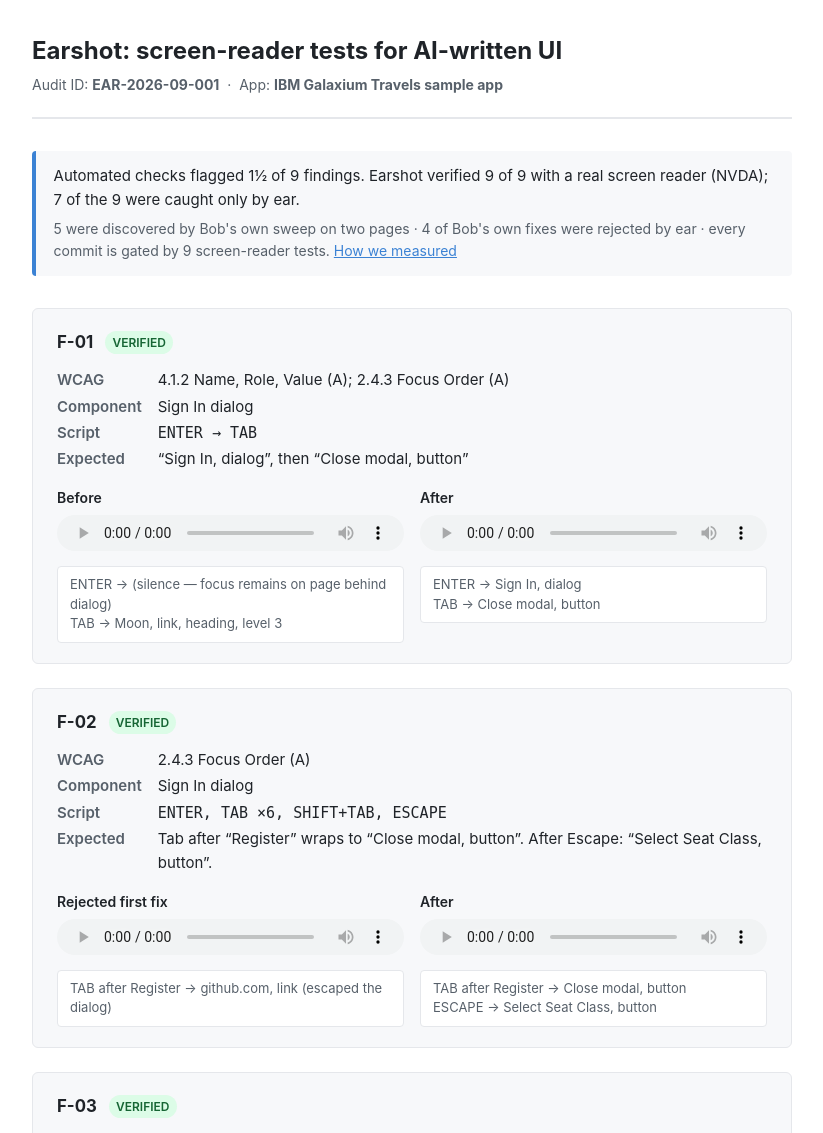
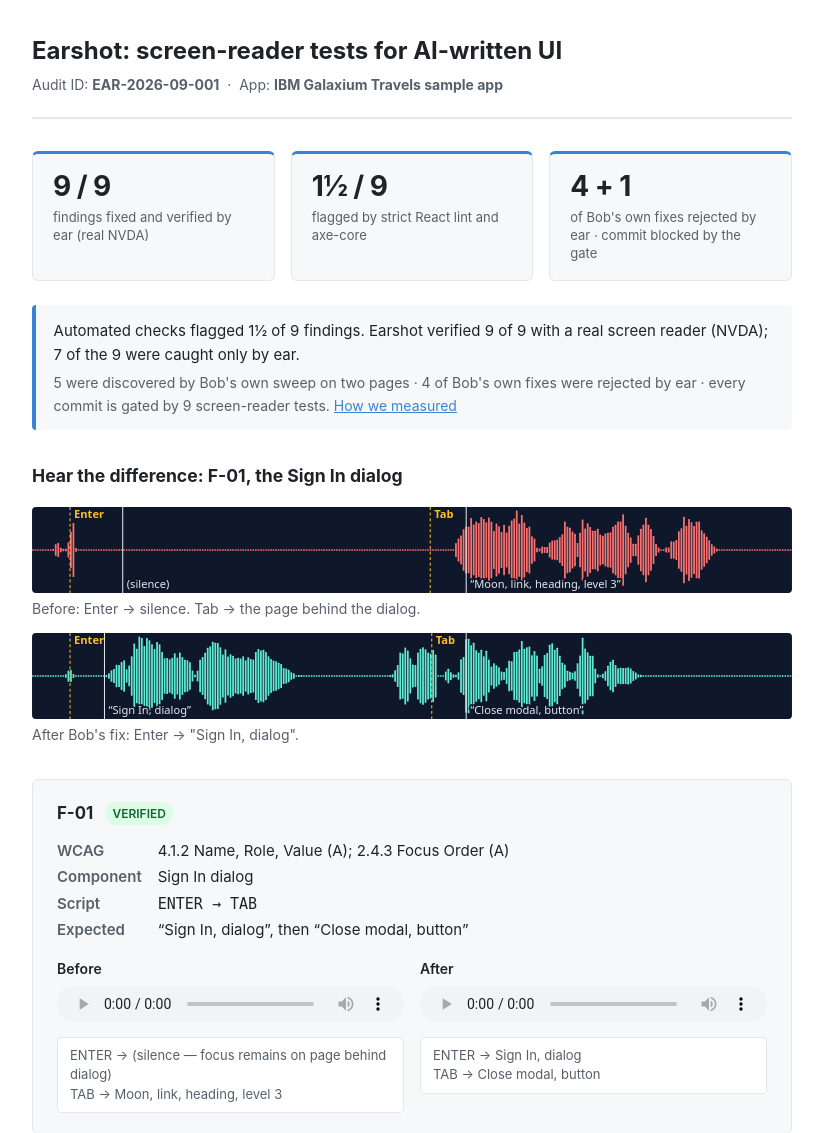
Before and after one commit to py-tr/earshot, a PHP site: page /report/ in a window 1280 px wide. Shown: the top 1133 px of the page, without its empty margins (228-1051 px from the left). Run offline with PHP 8.4, Linux system fonts and the light colour scheme.

Commit message:
report: first screen with scoreboard tiles and F-01 before/after waveforms (Bob task28)

```diff
--- a/report/index.html
+++ b/report/index.html
@@ -17,10 +17,44 @@
       </p>
     </header>
 
+    <section class="scoreboard" aria-labelledby="scoreboard-heading">
+      <h2 id="scoreboard-heading" class="visually-hidden">Summary</h2>
+      <div class="scoreboard-tiles">
+        <div class="scoreboard-tile">
+          <span class="scoreboard-number">9 / 9</span>
+          <span class="scoreboard-caption">findings fixed and verified by ear (real NVDA)</span>
+        </div>
+        <div class="scoreboard-tile">
+          <span class="scoreboard-number">1½ / 9</span>
+          <span class="scoreboard-caption">flagged by strict React lint and axe-core</span>
+        </div>
+        <div class="scoreboard-tile">
+          <span class="scoreboard-number">4 + 1</span>
+          <span class="scoreboard-caption">of Bob's own fixes rejected by ear · commit blocked by the gate</span>
+        </div>
+      </div>
+    </section>
+
     <div class="banner" role="note" aria-label="Summary">
       <p>Automated checks flagged 1½ of 9 findings. Earshot verified 9 of 9 with a real screen reader (NVDA); 7 of the 9 were caught only by ear.</p>
       <p>5 were discovered by Bob's own sweep on two pages · 4 of Bob's own fixes were rejected by ear · every commit is gated by 9 screen-reader tests. <a href="https://github.com/py-tr/earshot/blob/main/bench/RESULTS.md">How we measured</a></p>
     </div>
+
+    <section class="f01-section" aria-labelledby="f01-heading">
+      <h2 id="f01-heading">Hear the difference: F-01, the Sign In dialog</h2>
+      <figure class="f01-figure">
+        <img src="f01_before.svg"
+             alt="Before the fix: after Enter, NVDA says nothing; after Tab it reads Moon, link, heading, level 3 from the page behind the dialog"
+             width="100%">
+        <figcaption>Before: Enter → silence. Tab → the page behind the dialog.</figcaption>
+      </figure>
+      <figure class="f01-figure">
+        <img src="f01_after.svg"
+             alt="After the fix: after Enter, NVDA says Sign In, dialog; after Tab it says Close modal, button"
+             width="100%">
+        <figcaption>After Bob's fix: Enter → "Sign In, dialog".</figcaption>
+      </figure>
+    </section>
 
     <main>
       <h2 class="visually-hidden">Findings</h2>
--- a/report/report.css
+++ b/report/report.css
@@ -40,6 +40,72 @@ audio:focus-visible {
 .site-header { border-bottom: 2px solid var(--border); padding-bottom: 1.25rem; margin-bottom: 2rem; }
 .site-header h1 { font-size: 1.5rem; font-weight: 700; }
 .site-header .meta { color: var(--muted); font-size: 0.875rem; margin-top: 0.25rem; }
+
+/* Scoreboard */
+.scoreboard { margin-bottom: 1.5rem; }
+
+.scoreboard-tiles {
+  display: grid;
+  grid-template-columns: repeat(3, 1fr);
+  gap: 1rem;
+}
+
+@media (max-width: 520px) {
+  .scoreboard-tiles { grid-template-columns: 1fr; }
+}
+
+.scoreboard-tile {
+  display: flex;
+  flex-direction: column;
+  gap: 0.35rem;
+  padding: 1.1rem 1.25rem;
+  background: var(--surface);
+  border: 1px solid var(--border);
+  border-top: 3px solid var(--accent);
+  border-radius: 6px;
+}
+
+.scoreboard-number {
+  font-size: 1.75rem;
+  font-weight: 700;
+  line-height: 1.1;
+  color: var(--text);
+  letter-spacing: -0.02em;
+}
+
+.scoreboard-caption {
+  font-size: 0.8125rem;
+  color: var(--muted);
+  line-height: 1.4;
+}
+
+/* F-01 waveform section */
+.f01-section {
+  margin-bottom: 2rem;
+}
+
+.f01-section h2 {
+  font-size: 1.1rem;
+  font-weight: 700;
+  margin-bottom: 1rem;
+}
+
+.f01-figure {
+  margin: 0 0 0.75rem;
+}
+
+.f01-figure img {
+  display: block;
+  width: 100%;
+  height: auto;
+  border-radius: 4px;
+}
+
+.f01-figure figcaption {
+  margin-top: 0.35rem;
+  font-size: 0.875rem;
+  color: var(--muted);
+}
 
 /* Banner */
 .banner {
```
Also changed, not shown: README.md, bob_sessions/pytr_task28_report_first_screen_summary.png (added).
